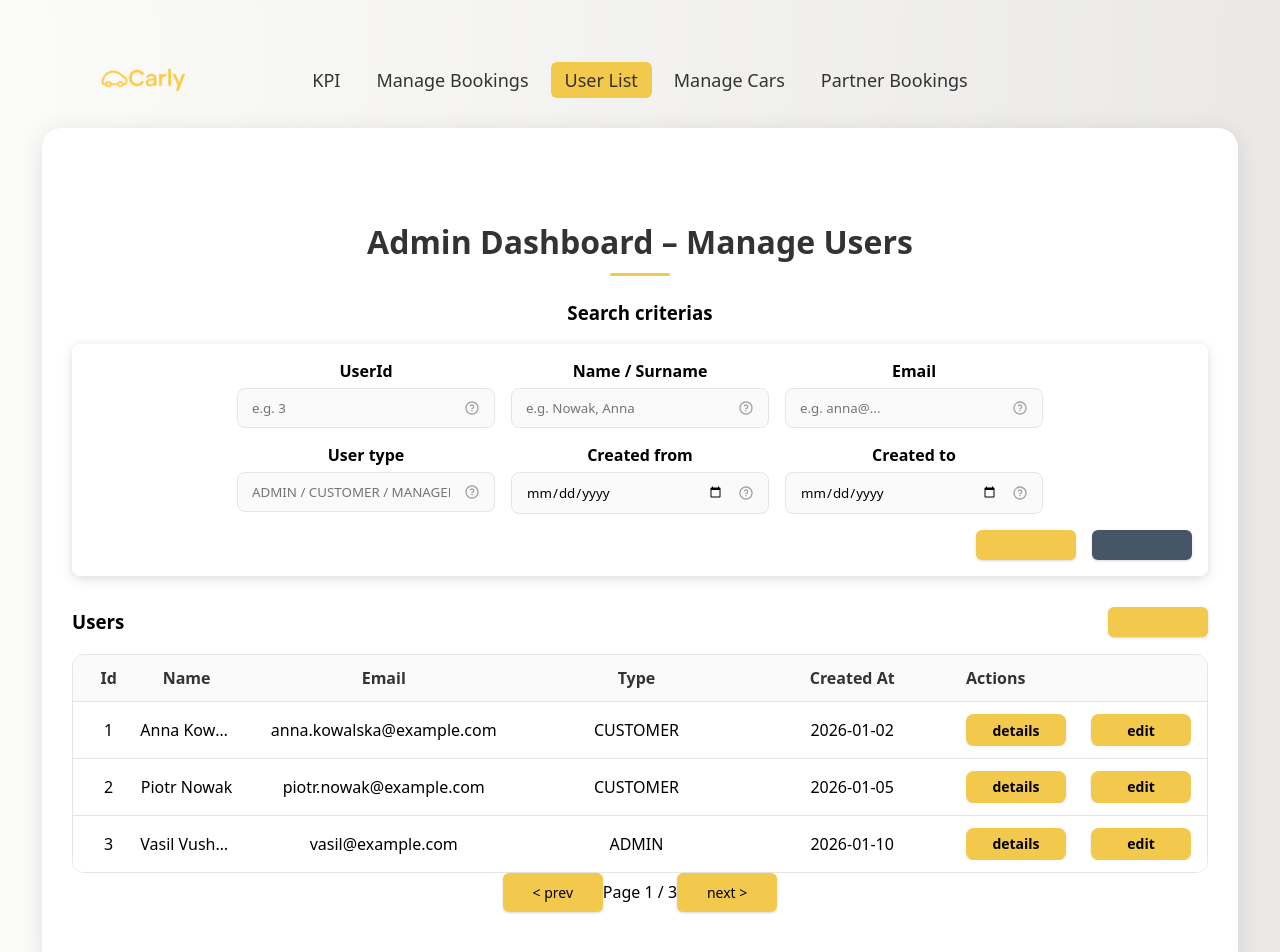
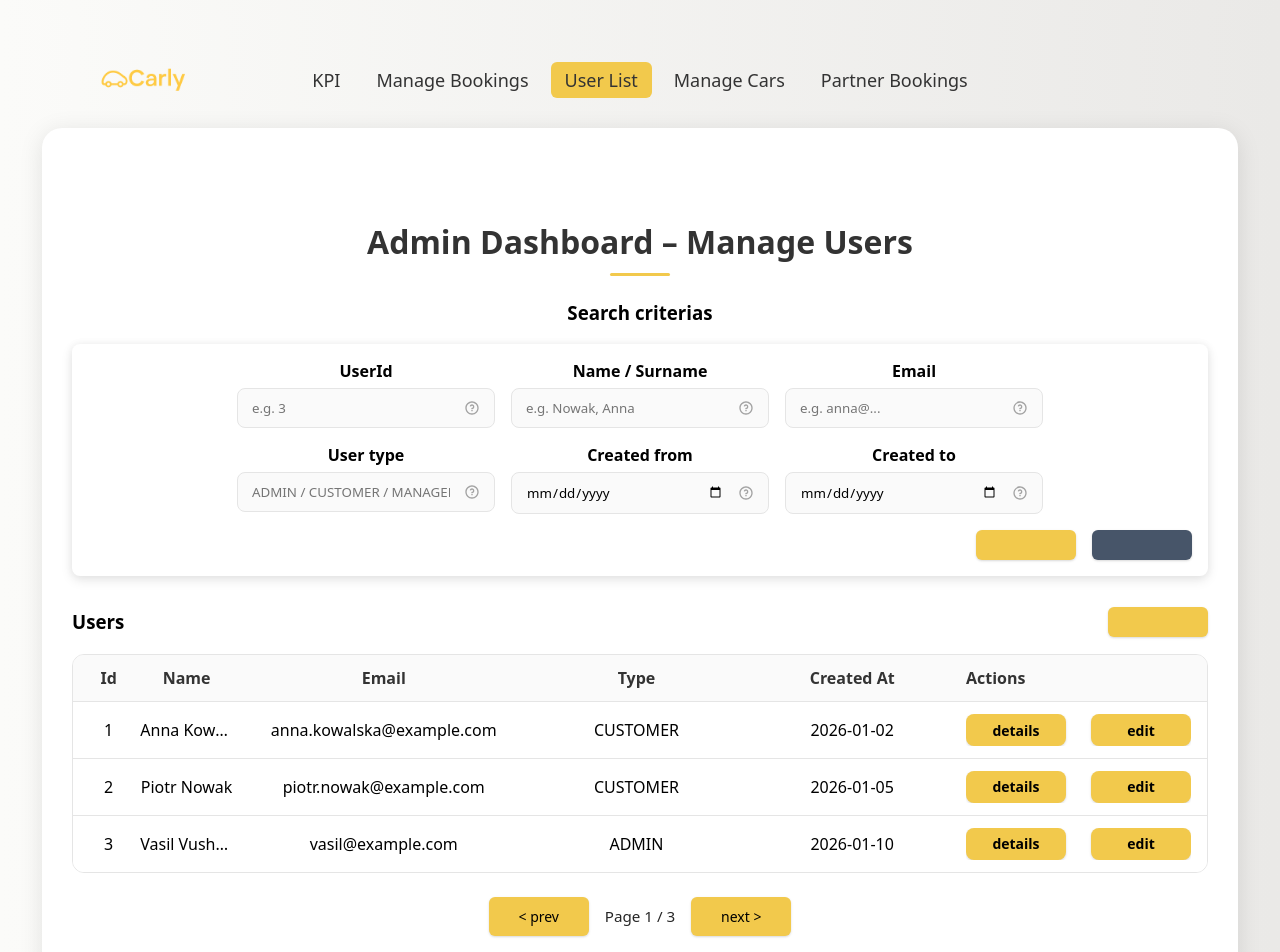
Before and after one commit to vushauv/Carly, a React (Vite) app in the folder web/: page /users in a window 1280 px wide. Shown: the top 952 px of the page. Built offline with nearby package versions, Linux system fonts and the light colour scheme.

Commit message:
feat: centered pagination component

```diff
--- a/web/src/components/Pagination/Pagination.module.css
+++ b/web/src/components/Pagination/Pagination.module.css
@@ -0,0 +1,15 @@
+.pagination {
+    display: flex;
+    align-items: center;
+    justify-content: center; /* centers pagination horizontally */
+
+    gap: 12px;               /* space between buttons and text */
+    margin: 24px 0;          /* vertical spacing from content */
+  }
+
+  .pageInfo {
+    margin: 0 4px;
+    font-size: 0.95rem;
+    opacity: 0.85;
+    white-space: nowrap;    /* prevents line break: "Page 1 / 10" */
+  }
```
